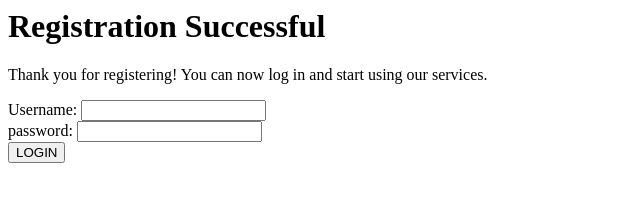
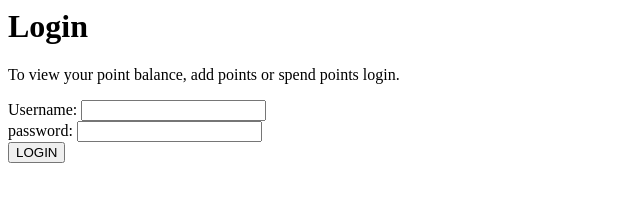
Before and after one commit to FTouray/LoyaltyCardApplication, a plain HTML site: page LoyaltyCardApp/UserLogin.html in a window 1280 px wide. Shown: the whole page, without its empty margins (0-640 px from the left). Drawn offline with Linux system fonts and the light colour scheme.

Commit message:
Changed text

```diff
--- a/LoyaltyCardApp/UserLogin.html
+++ b/LoyaltyCardApp/UserLogin.html
@@ -1,18 +1,18 @@
 <html>
-<head><title>Registration Successful</title></head>
+  <head>
+    <title>Login</title>
+  </head>
 
-<body>
+  <body>
+    <h1>Login</h1>
+    <p>
+     To view your point balance, add points or spend points login.
+    </p>
 
-<h1>Registration Successful</h1>
-<p>Thank you for registering! You can now log in and start using our services.</p>
-
-<form action = "checkLoginInfo" >
-
-Username: <input type="text" name = "username"/><br/>
-password: <input type="password" name = "password"/><br/>
-<input type="submit" value = "LOGIN"/>
-
-</form>
-
-</body>
+    <form action="checkLoginInfo">
+      Username: <input type="text" name="username" /><br />
+      password: <input type="password" name="password" /><br />
+      <input type="submit" value="LOGIN" />
+    </form>
+  </body>
 </html>
```
